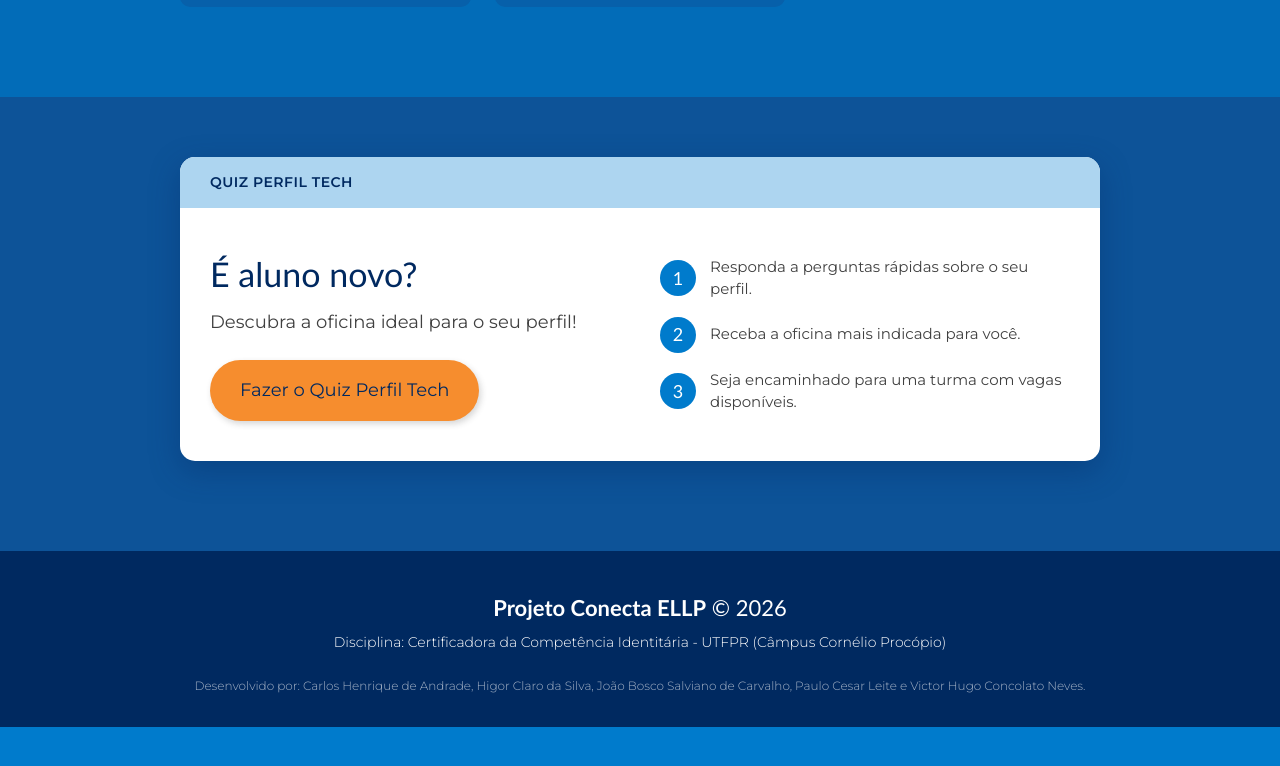
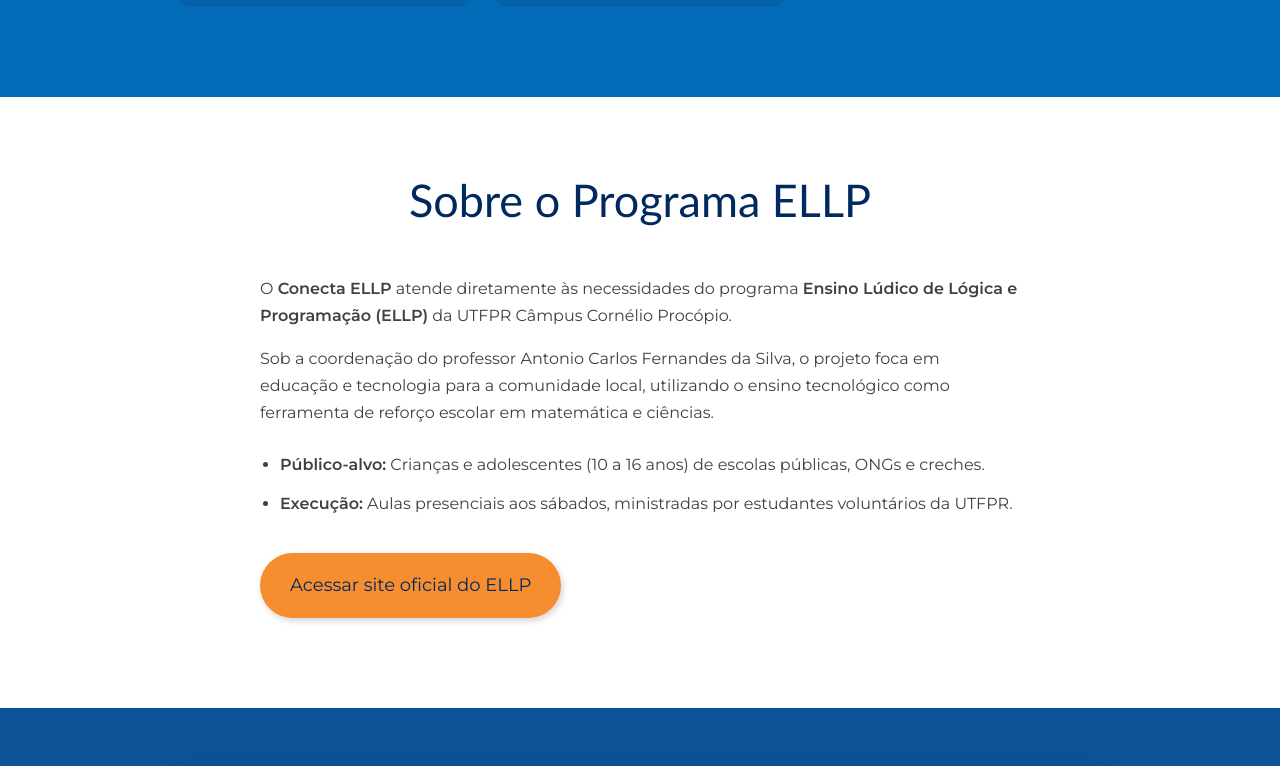
Before and after one commit to PaulinhoADS/conecta-ellp-utfpr, a React (Vite) app in the folder frontend/: page / in a window 1280 px wide. Shown: the part 1506-2272 px from the top of the page. Before the commit the page ends 2233 px from the top, so only its background shows below. Built offline with nearby package versions, Linux system fonts and the light colour scheme; a web font is replaced by a local one.

Commit message:
feat: adiciona secao institucional sobre o projeto ELLP na home e atalho no menu

```diff
--- a/frontend/src/components/Header.jsx
+++ b/frontend/src/components/Header.jsx
@@ -45,6 +45,11 @@
               </NavLink>
             </li>
             <li className="site-header__item">
+              <a href="/#sobre" className="site-header__link" onClick={closeMenu}>
+                O Projeto ELLP
+              </a>
+            </li>
+            <li className="site-header__item">
               <NavLink to="/quiz" className={getLinkClass} onClick={closeMenu}>
                 Quiz Perfil Tech
               </NavLink>
--- a/frontend/src/pages/Home.css
+++ b/frontend/src/pages/Home.css
@@ -271,6 +271,32 @@
     border-radius: 50%;
 }
 
+.home-sobre {
+    padding: 70px 0 90px;
+    background-color: var(--branco);
+    color: var(--preto);
+}
+
+.title--dark {
+    color: var(--azul-escuro);
+}
+
+.home-sobre__content {
+    max-width: 760px;
+    margin: 40px auto 0;
+    font-size: 16px;
+    line-height: 1.7;
+}
+
+.home-sobre__list {
+    margin: 24px 0 36px;
+    padding-left: 20px;
+}
+
+.home-sobre__list li {
+    margin-bottom: 12px;
+}
+
 @media (prefers-reduced-motion: reduce) {
     .home-hero__bubble {
         animation: none;
--- a/frontend/src/pages/Home.jsx
+++ b/frontend/src/pages/Home.jsx
@@ -105,6 +105,27 @@
         </div>
       </section>
 
+      <section id="sobre" className="home-sobre">
+        <div className="my-container">
+          <h2 className="title title--dark">Sobre o Programa ELLP</h2>
+          <div className="home-sobre__content">
+            <p>
+              O <strong>Conecta ELLP</strong> atende diretamente às necessidades do programa <strong>Ensino Lúdico de Lógica e Programação (ELLP)</strong> da UTFPR Câmpus Cornélio Procópio.
+            </p>
+            <p>
+              Sob a coordenação do professor Antonio Carlos Fernandes da Silva, o projeto foca em educação e tecnologia para a comunidade local, utilizando o ensino tecnológico como ferramenta de reforço escolar em matemática e ciências.
+            </p>
+            <ul className="home-sobre__list">
+              <li><strong>Público-alvo:</strong> Crianças e adolescentes (10 a 16 anos) de escolas públicas, ONGs e creches.</li>
+              <li><strong>Execução:</strong> Aulas presenciais aos sábados, ministradas por estudantes voluntários da UTFPR.</li>
+            </ul>
+            <a href="https://grupoellp.com.br" target="_blank" rel="noopener noreferrer" className="btn-pill btn-pill--orange">
+              Acessar site oficial do ELLP
+            </a>
+          </div>
+        </div>
+      </section>
+
       <section id="quiz" className="home-quiz">
         <div className="my-container">
           <div className="quiz-panel">
```
